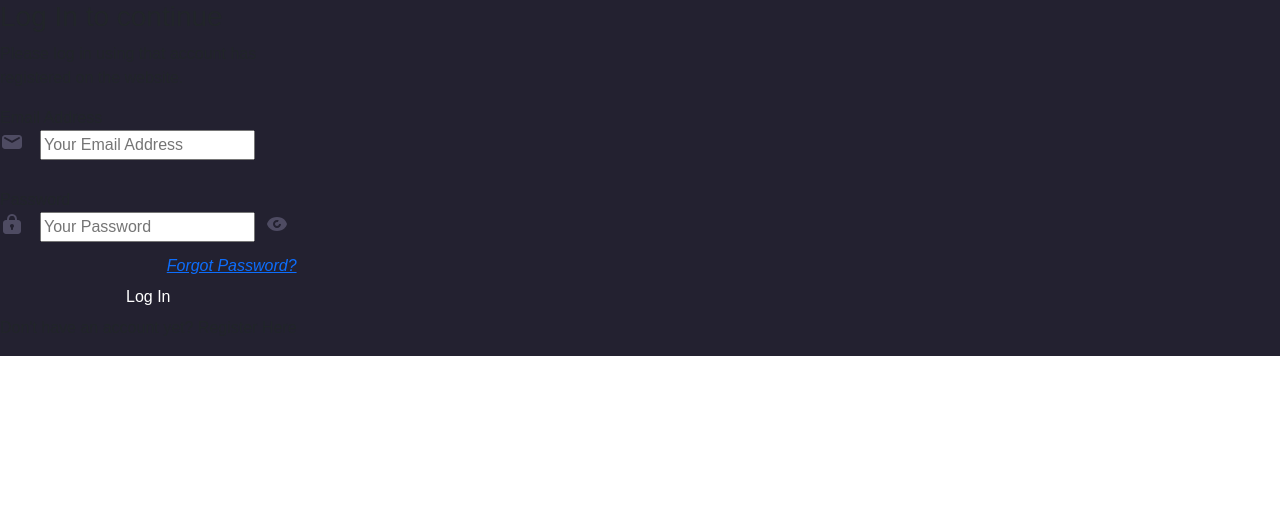
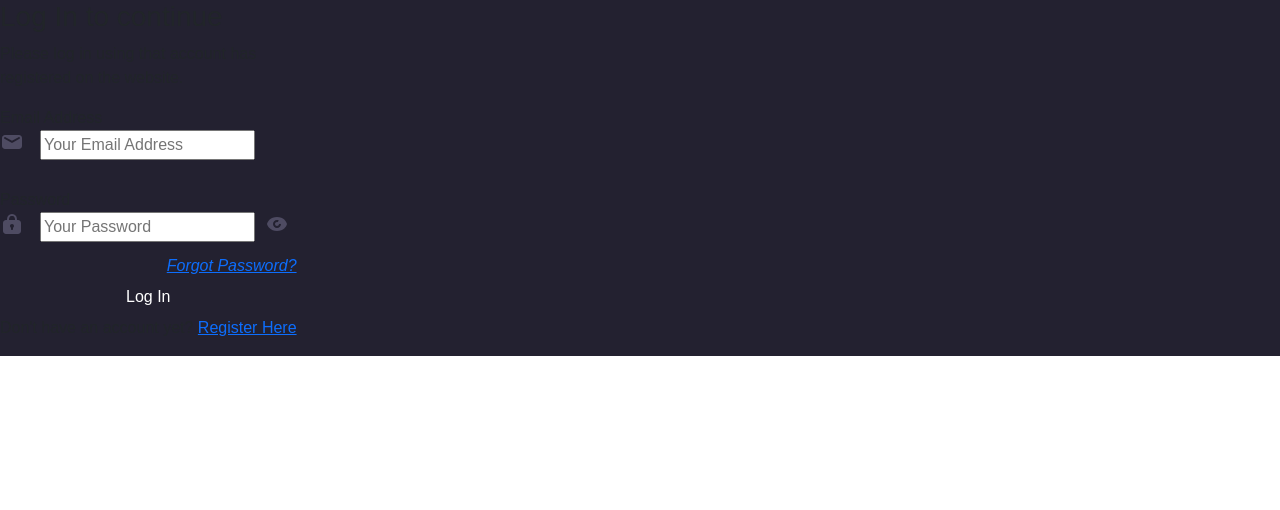
Before and after one commit to Edokur/project-1, a PHP site: page /login.php in a window 1280 px wide. Shown: the top 510 px of the page. Run offline with PHP 8.4, Linux system fonts and the light colour scheme.

Commit message:
mengalokasi kehalaman register

```diff
--- a/Proses Login/login.php
+++ b/Proses Login/login.php
@@ -70,7 +70,7 @@
                 <button class="btn btn-fill text-white d-block w-100" type="submit">Log In</button>
             </form>
             <p class="text-center bottom-caption">Don't have an account yet?
-                <span class="green-bottom-caption">Register Here</span>
+                <span class="green-bottom-caption"><a href="../registration.php">Register Here</a></span>
             </p>
             </div>
         </div>
```
